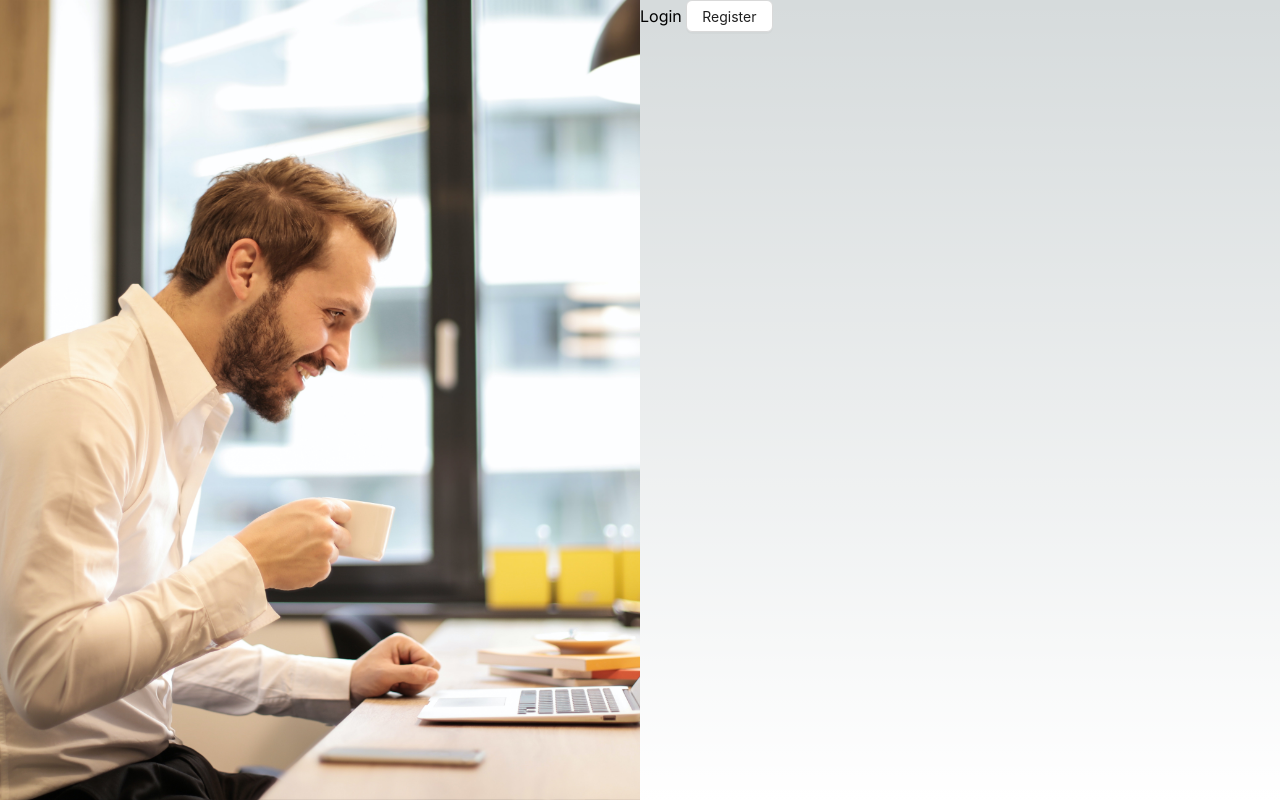
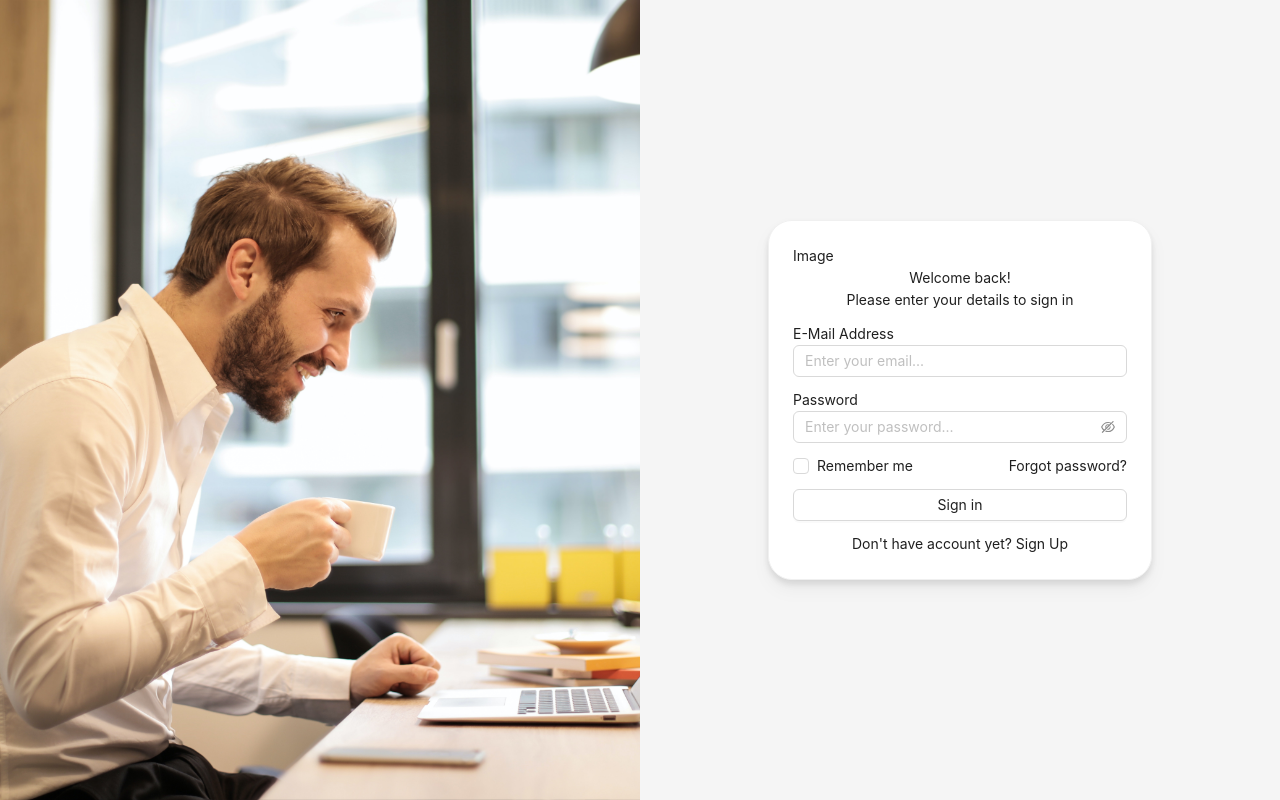
Before and after one commit to UpClassID/upclass-web, a Next.js app: page /login in a window 1280 px wide. Built offline with nearby package versions, Linux system fonts and the light colour scheme.

Commit message:
feat: add login register input

```diff
--- a/src/app/login/page.tsx
+++ b/src/app/login/page.tsx
@@ -1,7 +1,8 @@
 "use client";
 
-import { Button } from "antd";
+import { Button, Card, Checkbox, Col, Input, Row } from "antd";
 import { motion, useAnimationControls } from "framer-motion";
+import Link from "next/link";
 import { useEffect, useState } from "react";
 
 export default function Login() {
@@ -35,9 +36,68 @@ export default function Login() {
         initial={{ x: windowWidth * -0.5 }}
         style={{ width: "150vw", height: "100vh", display: "flex" }}
       >
-        <div style={{ width: "50%", height: "100vh" }}>
-          Register <Button onClick={() => setIsRegister(false)}>Login</Button>
+        <div
+          style={{
+            width: "50%",
+            height: "100vh",
+            display: "flex",
+            alignItems: "center",
+            justifyContent: "center",
+            background: "#f5f5f5",
+          }}
+        >
+          <Card
+            className="rounded-[24px] drop-shadow-lg"
+            style={{ width: "30vw" }}
+          >
+            <div>Image</div>
+            <div className="text-center">Sign Up</div>
+            <div className="text-center">Start your journey with us</div>
+            <div className="my-3">
+              Full Name
+              <Input placeholder="Enter your full name..." />
+            </div>
+            <div className="my-3">
+              E-Mail Address
+              <Input placeholder="Enter your email..." />
+            </div>
+            <div className="my-3">
+              Password
+              <Input.Password placeholder="Enter your password..." />
+            </div>
+            <Row className="my-3">
+              <Col span={24}>
+                <Checkbox>
+                  I agree to all the{" "}
+                  <span className="hover:underline cursor-pointer">
+                    Privacy Policy
+                  </span>{" "}
+                  and{" "}
+                  <span className="hover:underline cursor-pointer">
+                    Terms of Use
+                  </span>
+                </Checkbox>
+              </Col>
+            </Row>
+            <Row className="my-3">
+              <Col span={24}>
+                <Button className="w-full">Continue</Button>
+              </Col>
+            </Row>
+            <div className="text-center">
+              Have an account?{" "}
+              <span
+                className="hover:underline cursor-pointer"
+                onClick={() => {
+                  setIsRegister(false);
+                }}
+              >
+                Sign In
+              </span>
+            </div>
+          </Card>
         </div>
+
         <div style={{ width: "50%", height: "100vh", display: "flex" }}>
           <img
             src="login.jpg"
@@ -48,16 +108,59 @@ export default function Login() {
           />
         </div>
 
-        <div style={{ width: "50%", height: "100vh" }}>
-          Login{" "}
-          <Button
-            onClick={() => {
-              setIsRegister(true);
-              setFirstAnimation(false);
-            }}
+        <div
+          style={{
+            width: "50%",
+            height: "100vh",
+            display: "flex",
+            alignItems: "center",
+            justifyContent: "center",
+            background: "#f5f5f5",
+          }}
+        >
+          <Card
+            className="rounded-[24px] drop-shadow-lg"
+            style={{ width: "30vw" }}
           >
-            Register
-          </Button>
+            <div>Image</div>
+            <div className="text-center">Welcome back!</div>
+            <div className="text-center">
+              Please enter your details to sign in
+            </div>
+            <div className="my-3">
+              E-Mail Address
+              <Input placeholder="Enter your email..." />
+            </div>
+            <div className="my-3">
+              Password
+              <Input.Password placeholder="Enter your password..." />
+            </div>
+            <Row className="my-3">
+              <Col span={12} className="flex justify-start">
+                <Checkbox>Remember me</Checkbox>
+              </Col>
+              <Col span={12} className="flex justify-end">
+                <Link href="/">Forgot password?</Link>
+              </Col>
+            </Row>
+            <Row className="my-3">
+              <Col span={24}>
+                <Button className="w-full">Sign in</Button>
+              </Col>
+            </Row>
+            <div className="text-center">
+              Don't have account yet?{" "}
+              <span
+                className="hover:underline cursor-pointer"
+                onClick={() => {
+                  setIsRegister(true);
+                  setFirstAnimation(false);
+                }}
+              >
+                Sign Up
+              </span>
+            </div>
+          </Card>
         </div>
       </motion.div>
     </div>
--- a/src/components/Landing.tsx
+++ b/src/components/Landing.tsx
@@ -36,7 +36,9 @@ export default function Landing({ children }: { children: React.ReactNode }) {
             </Link>
           </Col>
           <Col span={6} className="flex justify-end items-center">
-            <Button type="text">Sign in</Button>
+            <Button type="text" href="/login">
+              Sign in
+            </Button>
           </Col>
         </Row>
       </Header>
```
